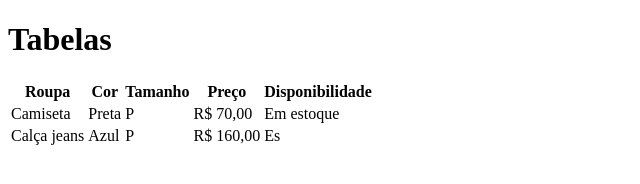
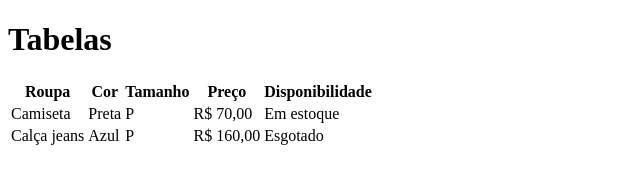
Before and after one commit to FABIANA0105/aula-tabela, a plain HTML site: page index.html in a window 1280 px wide. Shown: the full height of the page, 0-640 px from the left. Drawn offline with Linux system fonts and the light colour scheme.

Commit message:
Es para Esgotado

```diff
--- a/index.html
+++ b/index.html
@@ -28,7 +28,7 @@
                 <td>Azul</td>
                 <td>P</td>
                 <td>R$ 160,00</td>
-                <td>Es</td>
+                <td>Esgotado</td>
             </tr>
         </tbody>
     </table>
```
